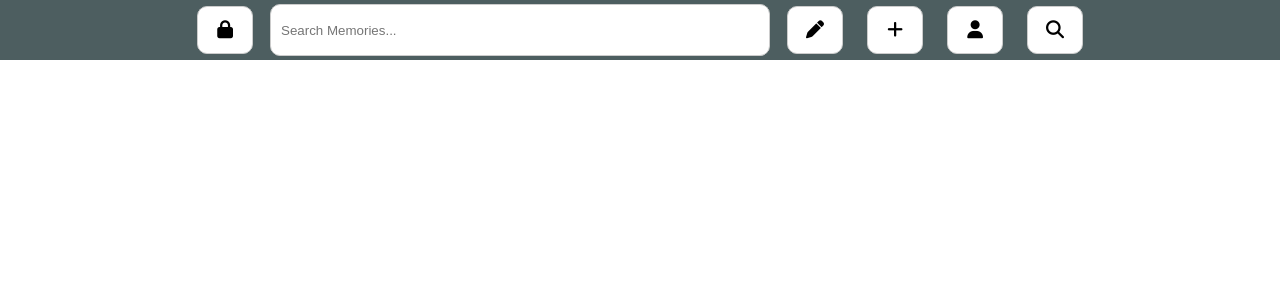
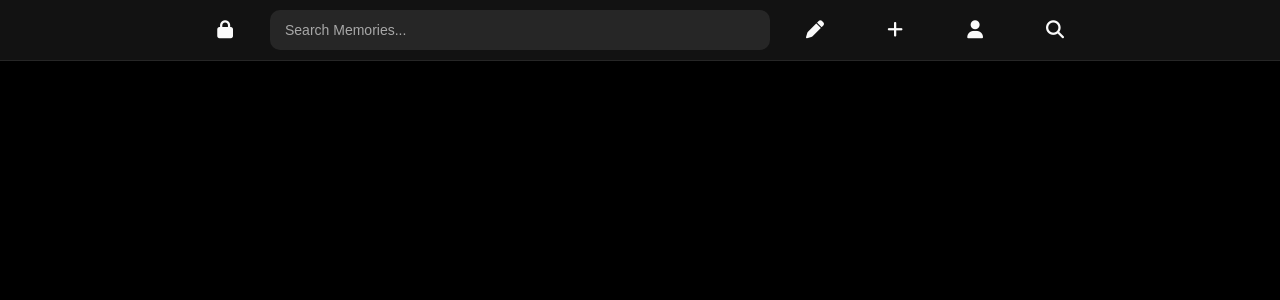
Before and after one commit to aravindkumarrr/MemoryBoard, a React (Create React App) app: page / in a window 1280 px wide. Shown: the top 300 px of the page. Built offline with nearby package versions, Linux system fonts and the light colour scheme.

Commit message:
changed the CSS to make the buttons, background look more sleek and modern

```diff
--- a/src/CSS/Header.css
+++ b/src/CSS/Header.css
@@ -1,61 +1,68 @@
-#header_container{
-    height:7.5vh;
-    width:100vw;
-    display:flex;
-    justify-content:center;
-    align-items:center;
-    gap:10px;
-    background-color:hsl(186,11%,34%);
+/* src/CSS/Header.css */
+#header_container {
+    height: 7.5vh;
+    width: 100vw;
+    display: flex;
+    justify-content: center;
+    align-items: center;
+    gap: 10px;
+    background-color: var(--bg-elevated);
+    border-bottom: 1px solid var(--border-color); /* subtle separation */
 }
 
-.header_button_container{
-    height:100%;
-    width:70px;
-    display:flex;
-    align-items:center;
-    justify-content:center;
+.header_button_container {
+    height: 100%;
+    width: 70px;
+    display: flex;
+    align-items: center;
+    justify-content: center;
 }
 
-.icon_btn{
-    height:80%;
-    width:80%;
-    border-radius:10px;
-    border:1px solid #ccc;
-    background:white;
-    font-size:18px;
-    cursor:pointer;
-
-    display:flex;
-    justify-content:center;
-    align-items:center;
-
-    transition:0.25s;
+.icon_btn {
+    height: 80%;
+    width: 80%;
+    border-radius: 10px;
+    border: none; /* Removed harsh solid border */
+    background: transparent; /* Made buttons blend into the header */
+    color: var(--text-primary);
+    font-size: 18px;
+    cursor: pointer;
+    display: flex;
+    justify-content: center;
+    align-items: center;
+    transition: 0.2s ease;
 }
 
-.icon_btn:hover{
-    background:black;
-    color:white;
-    transform:scale(1.05);
+.icon_btn:hover {
+    background: var(--bg-hover);
+    transform: scale(1.05);
 }
 
-.header_search_bar_container{
-    height:80%;
-    width:500px;
-    display:flex;
-    align-items:center;
-    justify-content:center;
+.header_search_bar_container {
+    height: 80%;
+    width: 500px;
+    display: flex;
+    align-items: center;
+    justify-content: center;
 }
 
-#header_search_bar{
-
-    height:100%;
-    width:100%;
-    border-radius:10px;
-    border:1px solid #ccc;
-    padding-left:10px;
+#header_search_bar {
+    height: 80%; /* Slightly shorter than container for padding */
+    width: 100%;
+    border-radius: 10px;
+    border: none;
+    background-color: var(--bg-hover);
+    color: var(--text-primary);
+    padding-left: 15px;
+    font-size: 14px;
+    outline: none; /* Removes default browser focus ring */
 }
 
-#header_search_bar:focus{
-    background:black;
-    color:white;
+#header_search_bar::placeholder {
+    color: var(--text-muted);
 }
+
+#header_search_bar:focus {
+    background-color: var(--bg-app);
+    border: 1px solid var(--border-color);
+}
--- a/src/CSS/index.css
+++ b/src/CSS/index.css
@@ -1,5 +1,26 @@
+/* src/CSS/index.css */
+:root {
+  /* Core Backgrounds */
+  --bg-app: #000000;              /* True black for the main canvas */
+  --bg-elevated: #121212;         /* Slightly lighter black for headers/cards */
+  --bg-hover: #262626;            /* Subtle gray for button hovers */
+
+  /* Typography */
+  --text-primary: #FAFAFA;        /* Crisp off-white for main text */
+  --text-muted: #A8A8A8;          /* Soft gray for icons and secondary text */
+
+  /* Borders & Dividers */
+  --border-color: #262626;        /* Barely-there borders */
+
+  /* Story Ring Accents */
+  --ring-unseen: linear-gradient(45deg, #f09433 0%, #e6683c 25%, #dc2743 50%, #cc2366 75%, #bc1888 100%); /* Instagram-style warm gradient */
+  --ring-seen: #333333;           /* Flat dark gray for viewed stories */
+}
+
 body {
   margin: 0;
+  background-color: var(--bg-app);
+  color: var(--text-primary);
   font-family: -apple-system, BlinkMacSystemFont, 'Segoe UI', 'Roboto', 'Oxygen',
     'Ubuntu', 'Cantarell', 'Fira Sans', 'Droid Sans', 'Helvetica Neue',
     sans-serif;
--- a/src/Header.js
+++ b/src/Header.js
@@ -1,4 +1,5 @@
 import './CSS/Header.css';
+
 import {useState} from "react";
 
 function Header() {
```
